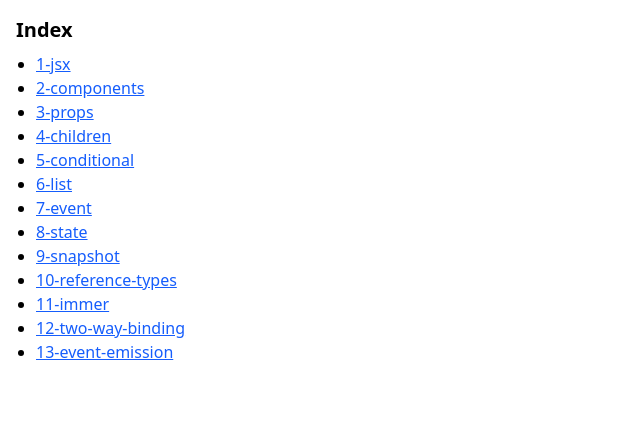
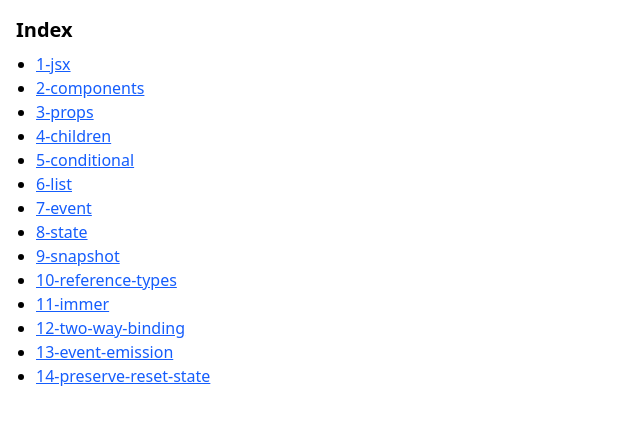
Before and after one commit to nakorncode/workshop, a React (Vite) app in the folder react/: page / in a window 1280 px wide. Shown: the top 424 px of the page, without its empty margins (0-640 px from the left). Built offline with nearby package versions, Linux system fonts and the light colour scheme.

Commit message:
feat: add 14-preserve-reset-state route and update index with new link

```diff
--- a/react/src/routeTree.gen.ts
+++ b/react/src/routeTree.gen.ts
@@ -17,6 +17,7 @@ import { Route as R5ConditionalRouteImport } from './routes/5-conditional'
 import { Route as R4ChildrenRouteImport } from './routes/4-children'
 import { Route as R3PropsRouteImport } from './routes/3-props'
 import { Route as R2ComponentsRouteImport } from './routes/2-components'
+import { Route as R14PreserveResetStateRouteImport } from './routes/14-preserve-reset-state'
 import { Route as R13EventEmissionRouteImport } from './routes/13-event-emission'
 import { Route as R12TwoWayBindingRouteImport } from './routes/12-two-way-binding'
 import { Route as R11ImmerRouteImport } from './routes/11-immer'
@@ -64,6 +65,11 @@ const R2ComponentsRoute = R2ComponentsRouteImport.update({
   path: '/2-components',
   getParentRoute: () => rootRouteImport,
 } as any)
+const R14PreserveResetStateRoute = R14PreserveResetStateRouteImport.update({
+  id: '/14-preserve-reset-state',
+  path: '/14-preserve-reset-state',
+  getParentRoute: () => rootRouteImport,
+} as any)
 const R13EventEmissionRoute = R13EventEmissionRouteImport.update({
   id: '/13-event-emission',
   path: '/13-event-emission',
@@ -102,6 +108,7 @@ export interface FileRoutesByFullPath {
   '/11-immer': typeof R11ImmerRoute
   '/12-two-way-binding': typeof R12TwoWayBindingRoute
   '/13-event-emission': typeof R13EventEmissionRoute
+  '/14-preserve-reset-state': typeof R14PreserveResetStateRoute
   '/2-components': typeof R2ComponentsRoute
   '/3-props': typeof R3PropsRoute
   '/4-children': typeof R4ChildrenRoute
@@ -118,6 +125,7 @@ export interface FileRoutesByTo {
   '/11-immer': typeof R11ImmerRoute
   '/12-two-way-binding': typeof R12TwoWayBindingRoute
   '/13-event-emission': typeof R13EventEmissionRoute
+  '/14-preserve-reset-state': typeof R14PreserveResetStateRoute
   '/2-components': typeof R2ComponentsRoute
   '/3-props': typeof R3PropsRoute
   '/4-children': typeof R4ChildrenRoute
@@ -135,6 +143,7 @@ export interface FileRoutesById {
   '/11-immer': typeof R11ImmerRoute
   '/12-two-way-binding': typeof R12TwoWayBindingRoute
   '/13-event-emission': typeof R13EventEmissionRoute
+  '/14-preserve-reset-state': typeof R14PreserveResetStateRoute
   '/2-components': typeof R2ComponentsRoute
   '/3-props': typeof R3PropsRoute
   '/4-children': typeof R4ChildrenRoute
@@ -153,6 +162,7 @@ export interface FileRouteTypes {
     | '/11-immer'
     | '/12-two-way-binding'
     | '/13-event-emission'
+    | '/14-preserve-reset-state'
     | '/2-components'
     | '/3-props'
     | '/4-children'
@@ -169,6 +179,7 @@ export interface FileRouteTypes {
     | '/11-immer'
     | '/12-two-way-binding'
     | '/13-event-emission'
+    | '/14-preserve-reset-state'
     | '/2-components'
     | '/3-props'
     | '/4-children'
@@ -185,6 +196,7 @@ export interface FileRouteTypes {
     | '/11-immer'
     | '/12-two-way-binding'
     | '/13-event-emission'
+    | '/14-preserve-reset-state'
     | '/2-components'
     | '/3-props'
     | '/4-children'
@@ -202,6 +214,7 @@ export interface RootRouteChildren {
   R11ImmerRoute: typeof R11ImmerRoute
   R12TwoWayBindingRoute: typeof R12TwoWayBindingRoute
   R13EventEmissionRoute: typeof R13EventEmissionRoute
+  R14PreserveResetStateRoute: typeof R14PreserveResetStateRoute
   R2ComponentsRoute: typeof R2ComponentsRoute
   R3PropsRoute: typeof R3PropsRoute
   R4ChildrenRoute: typeof R4ChildrenRoute
@@ -270,6 +283,13 @@ declare module '@tanstack/react-router' {
       preLoaderRoute: typeof R2ComponentsRouteImport
       parentRoute: typeof rootRouteImport
     }
+    '/14-preserve-reset-state': {
+      id: '/14-preserve-reset-state'
+      path: '/14-preserve-reset-state'
+      fullPath: '/14-preserve-reset-state'
+      preLoaderRoute: typeof R14PreserveResetStateRouteImport
+      parentRoute: typeof rootRouteImport
+    }
     '/13-event-emission': {
       id: '/13-event-emission'
       path: '/13-event-emission'
@@ -322,6 +342,7 @@ const rootRouteChildren: RootRouteChildren = {
   R11ImmerRoute: R11ImmerRoute,
   R12TwoWayBindingRoute: R12TwoWayBindingRoute,
   R13EventEmissionRoute: R13EventEmissionRoute,
+  R14PreserveResetStateRoute: R14PreserveResetStateRoute,
   R2ComponentsRoute: R2ComponentsRoute,
   R3PropsRoute: R3PropsRoute,
   R4ChildrenRoute: R4ChildrenRoute,
--- /dev/null
+++ b/react/src/routes/14-preserve-reset-state.tsx
@@ -0,0 +1,71 @@
+import { createFileRoute } from '@tanstack/react-router'
+import { useState, type FormEvent } from 'react'
+
+export const Route = createFileRoute('/14-preserve-reset-state')({
+  component: RouteComponent,
+})
+
+function RouteComponent() {
+  return (
+    <>
+      <ChatWithPreserve />
+      <hr className="my-4"/>
+      <ChatWithReset />
+    </>
+  )
+}
+
+const friends = ['John', 'Joe', 'Jane']
+
+function ChatBox(props: { onSendMessage: (message: string) => void }) {
+  const [message, setMessage] = useState('')
+  function submit(event: FormEvent<HTMLFormElement>) {
+    event.preventDefault()
+    props.onSendMessage(message)
+  }
+  return (
+    <div>
+      <form onSubmit={submit}>
+        <input type="text" value={message} onChange={e => setMessage(e.target.value)} placeholder="Message..." className="border border-gray-300 px-2 py-1 rounded"/>
+        <button className="ml-1 bg-blue-600 hover:bg-blue-700 text-white py-1 px-3 rounded cursor-pointer">Send</button>
+      </form>
+    </div>
+  )
+}
+
+function ChatList(props: { onChangeFriend: (friend: string) => void }) {
+  return <ul className="list-disc pl-5">
+    {friends.map(friend => (
+      <li key={friend}>
+        <button type="button" onClick={() => props.onChangeFriend(friend)} className="underline cursor-pointer text-blue-600">{friend}</button>
+      </li>
+    ))}
+  </ul>
+}
+
+function ChatWithPreserve() {
+  const [friendSelected, setFriendSelected] = useState('')
+  return (
+    <div>
+      <h1 className="font-bold mb-1">(Preserve) Chat online ({friendSelected ? `Send message to ${friendSelected}` : 'No friend selected'})</h1>
+      <ChatList onChangeFriend={setFriendSelected} />
+      <div className="mt-2">
+        <ChatBox onSendMessage={message => alert(`Send message to ${friendSelected}: ${message}`)} />
+      </div>
+    </div>
+  )
+}
+
+function ChatWithReset() {
+  const [friendSelected, setFriendSelected] = useState('')
+  return (
+    <div>
+      <h1 className="font-bold mb-1">(Reset) Chat online ({friendSelected ? `Send message to ${friendSelected}` : 'No friend selected'})</h1>
+      <ChatList onChangeFriend={setFriendSelected} />
+      <div className="mt-2">
+        {/* แทรก Unique key เพื่อให้มีการ Reset state */}
+        <ChatBox key={friendSelected} onSendMessage={message => alert(`Send message to ${friendSelected}: ${message}`)} />
+      </div>
+    </div>
+  )
+}
--- a/react/src/routes/index.tsx
+++ b/react/src/routes/index.tsx
@@ -22,6 +22,7 @@ function App() {
         <li><a href="/11-immer" className="underline text-blue-600">11-immer</a></li>
         <li><a href="/12-two-way-binding" className="underline text-blue-600">12-two-way-binding</a></li>
         <li><a href="/13-event-emission" className="underline text-blue-600">13-event-emission</a></li>
+        <li><a href="/14-preserve-reset-state" className="underline text-blue-600">14-preserve-reset-state</a></li>
       </ul>
     </>
   )
```
